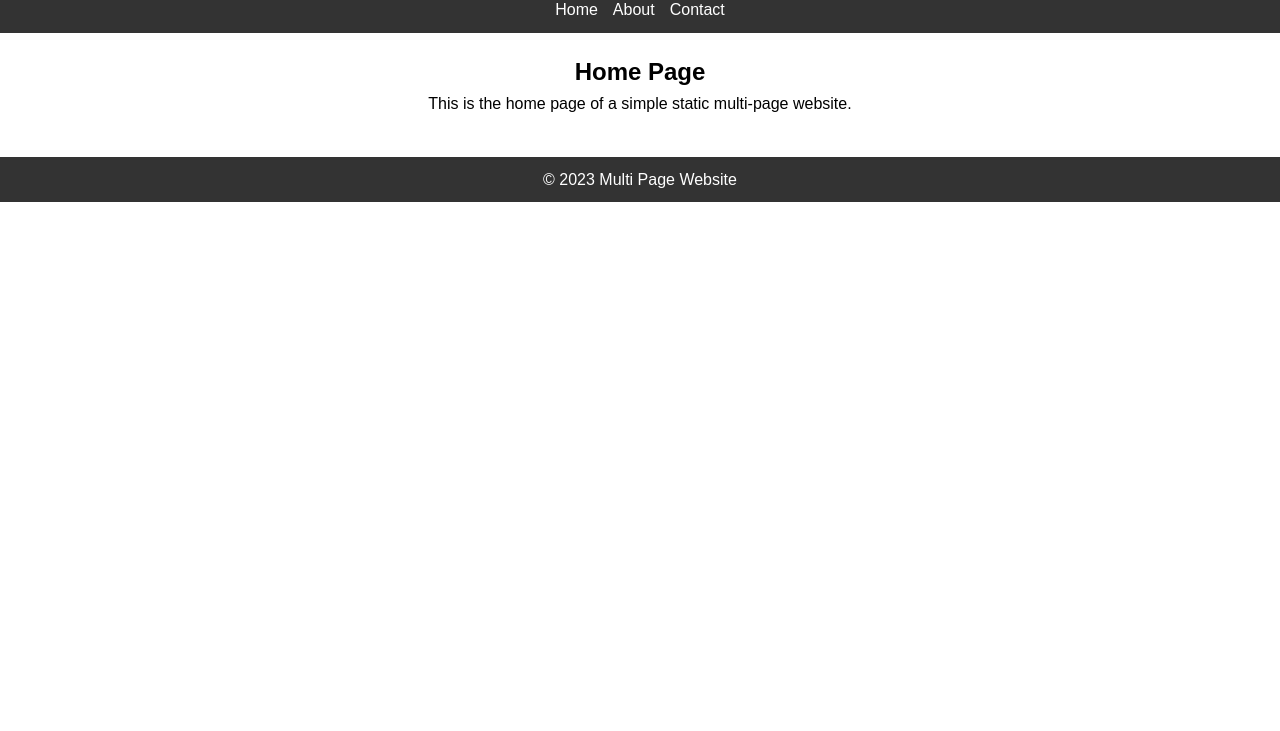
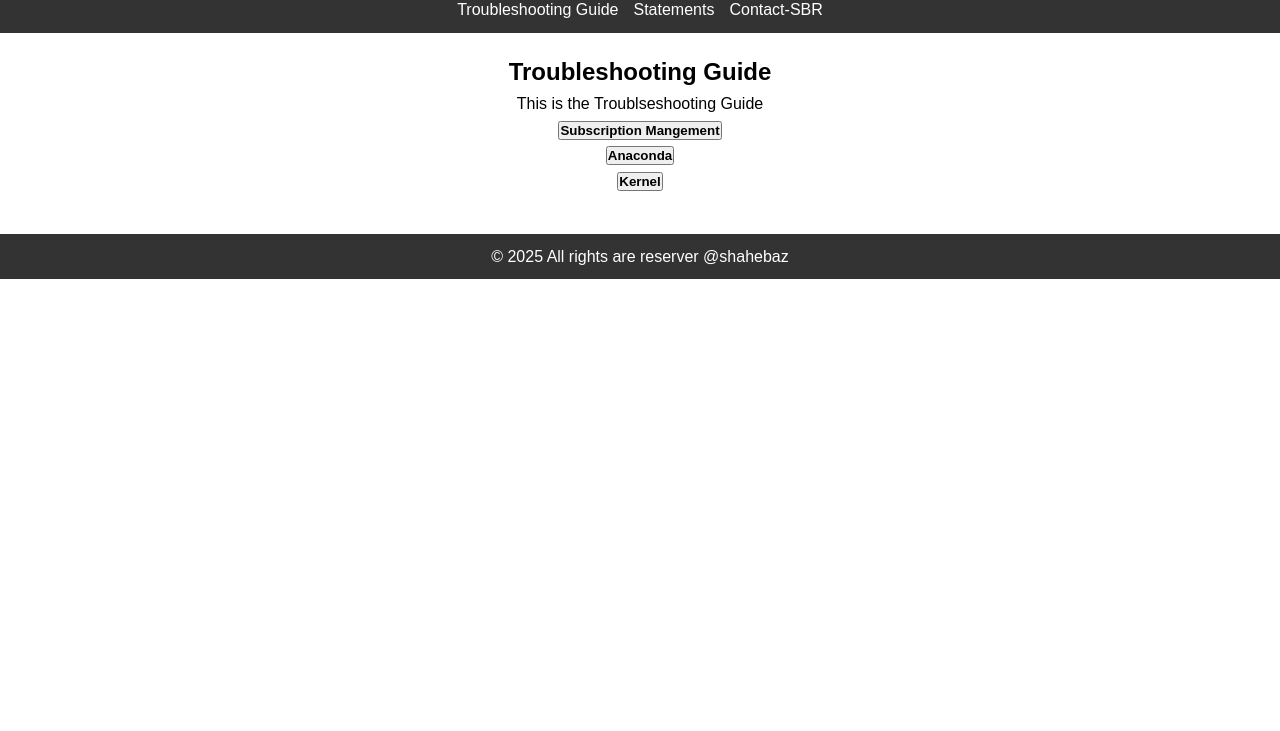
Before and after one commit to Shahebs/webapp, a plain HTML site: page index.html in a window 1280 px wide. Shown: the part 69-800 px from the top of the page. Drawn offline with Linux system fonts and the light colour scheme.

Commit message:
Added buttons in index file

```diff
--- a/index.html
+++ b/index.html
@@ -9,21 +9,37 @@
 </head>
 <body>
   <header>
-    <h1>Welcome to Multi Page Website!!!</h1>
+    <h1>Troubleshooting Guide</h1>
     <nav>
       <ul>
-        <li><a href="index.html">Home</a></li>
-        <li><a href="about.html">About</a></li>
-        <li><a href="contact.html">Contact</a></li>
+        <li><a href="index.html">Troubleshooting Guide</a></li>
+        <li><a href="about.html">Statements</a></li>
+        <li><a href="contact.html">Contact-SBR</a></li>
       </ul>
     </nav>
   </header>
   <main>
-    <h2>Home Page</h2>
-    <p>This is the home page of a simple static multi-page website.</p>
+    <h2>Troubleshooting Guide</h2>
+    <p>This is the Troublseshooting Guide</p>
+
+   <!-- Starting -Buttons Adding with Links-->
+  <a href="subsriptionmgmt.html">
+     <button class="block"><b>Subscription Mangement</b></button>
+  </a>
+  <br>
+  <a href="anaconda.html">
+    <button class="block"><b>Anaconda</b></button>
+  </a>
+  <br>
+  <a href="kernel.html">
+    <button class="block"><b>Kernel</b></button>
+  </a>
+  <br>
+ <!-- Ended -Buttons Adding with Links-->
+
   </main>
   <footer>
-    <p>&copy; 2023 Multi Page Website</p>
+    <p>&copy; 2025 All rights are reserver @shahebaz</p>
   </footer>
 </body>
 </html>
```
